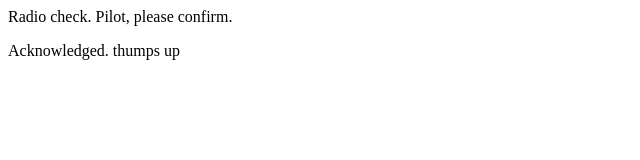
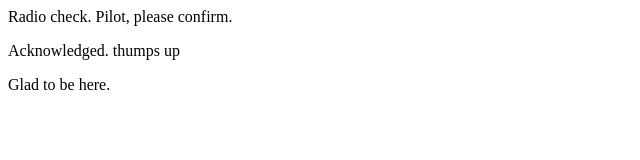
Before and after one commit to sunitha03-hue/communication-log, a plain HTML site: page index.html in a window 1280 px wide. Shown: the whole page, without its empty margins (0-640 px from the left). Drawn offline with Linux system fonts and the light colour scheme.

Commit message:
Line added

```diff
--- a/index.html
+++ b/index.html
@@ -2,5 +2,6 @@
 <body>
    <p>Radio check. Pilot, please confirm.</p>
    <p>Acknowledged. thumps up</p>
+   <p>Glad to be here.</p>
 </body>
 </html>
```
